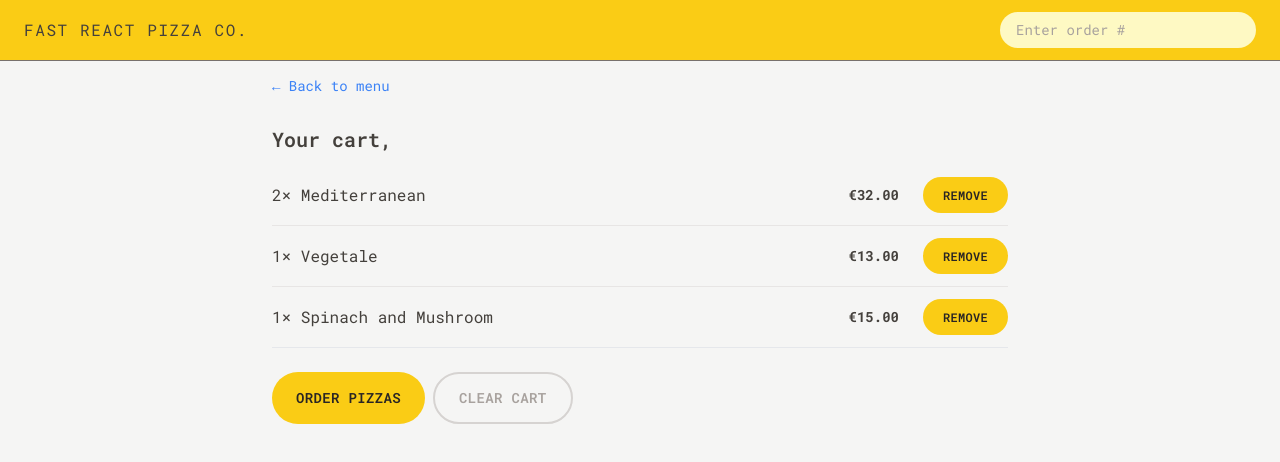
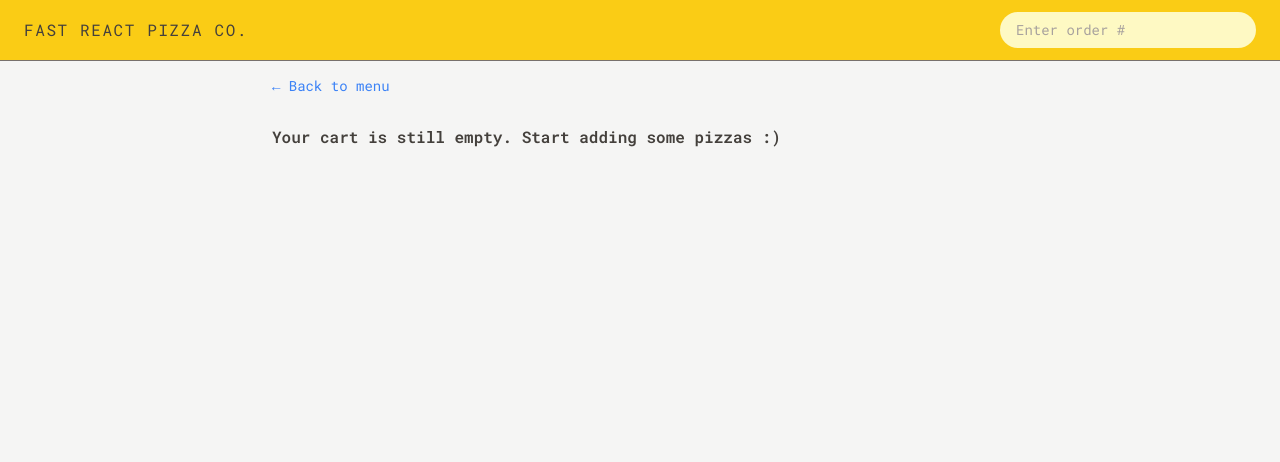
Before and after one commit to SahilS-26/fast-react-pizza, a React (Vite) app: page /cart in a window 1280 px wide. Shown: the top 462 px of the page. Built offline with nearby package versions, Linux system fonts and the light colour scheme.

Commit message:
lect 318: building the cart page

```diff
--- a/src/features/cart/Cart.jsx
+++ b/src/features/cart/Cart.jsx
@@ -2,36 +2,22 @@
 import LinkButton from '../../ui/LinkButton';
 import Button from '../../ui/Button';
 import CartItem from './CartItem';
-import { useSelector } from 'react-redux';
+import { useDispatch, useSelector } from 'react-redux';
 import { selectUsername } from '../user/userSlice';
-
-const fakeCart = [
-  {
-    pizzaId: 12,
-    name: 'Mediterranean',
-    quantity: 2,
-    unitPrice: 16,
-    totalPrice: 32,
-  },
-  {
-    pizzaId: 6,
-    name: 'Vegetale',
-    quantity: 1,
-    unitPrice: 13,
-    totalPrice: 13,
-  },
-  {
-    pizzaId: 11,
-    name: 'Spinach and Mushroom',
-    quantity: 1,
-    unitPrice: 15,
-    totalPrice: 15,
-  },
-];
+import { selectCart } from './cartSlice';
+import { clearCart } from './cartSlice';
+import EmptyCart from './EmptyCart';
 
 function Cart() {
   const username = useSelector(selectUsername);
-  const cart = fakeCart;
+  const cart = useSelector(selectCart);
+  const dispatch = useDispatch();
+
+  function handleClearCart() {
+    dispatch(clearCart());
+  }
+
+  if (!cart.length) return <EmptyCart />;
 
   return (
     <div className="px-4 py-3">
@@ -40,7 +26,7 @@
       <h2 className="mt-7 text-xl font-semibold">Your cart, {username}</h2>
 
       <ul className="mt-3 divide-y divide-stone-200 border-b">
-        {fakeCart.map((item) => (
+        {cart.map((item) => (
           <CartItem item={item} key={item.pizzaId} />
         ))}
       </ul>
@@ -49,7 +35,9 @@
         <Button type="primary" to="/order/new">
           Order pizzas
         </Button>
-        <Button type="secondary">Clear cart</Button>
+        <Button type="secondary" onClick={handleClearCart}>
+          Clear cart
+        </Button>
       </div>
     </div>
   );
--- a/src/features/cart/EmptyCart.jsx
+++ b/src/features/cart/EmptyCart.jsx
@@ -1,11 +1,14 @@
 import { Link } from 'react-router-dom';
+import LinkButton from '../../ui/LinkButton';
 
 function EmptyCart() {
   return (
-    <div>
-      <Link to="/menu">&larr; Back to menu</Link>
+    <div className="px-4 py-3">
+      <LinkButton to="/menu">&larr; Back to menu</LinkButton>
 
-      <p>Your cart is still empty. Start adding some pizzas :)</p>
+      <p className="mt-7 font-semibold">
+        Your cart is still empty. Start adding some pizzas :)
+      </p>
     </div>
   );
 }
--- a/src/features/cart/cartSlice.js
+++ b/src/features/cart/cartSlice.js
@@ -54,8 +54,11 @@
   clearCart,
 } = cartSlice.actions;
 
+export const selectCart = (state) => state.cart.cart;
+
 export const selectTotalCartQuantity = (state) =>
   state.cart.cart.reduce((sum, item) => sum + item.quantity, 0);
+
 export const selectTotalCartPrice = (state) =>
   state.cart.cart.reduce((sum, item) => sum + item.totalPrice, 0);
 
```
